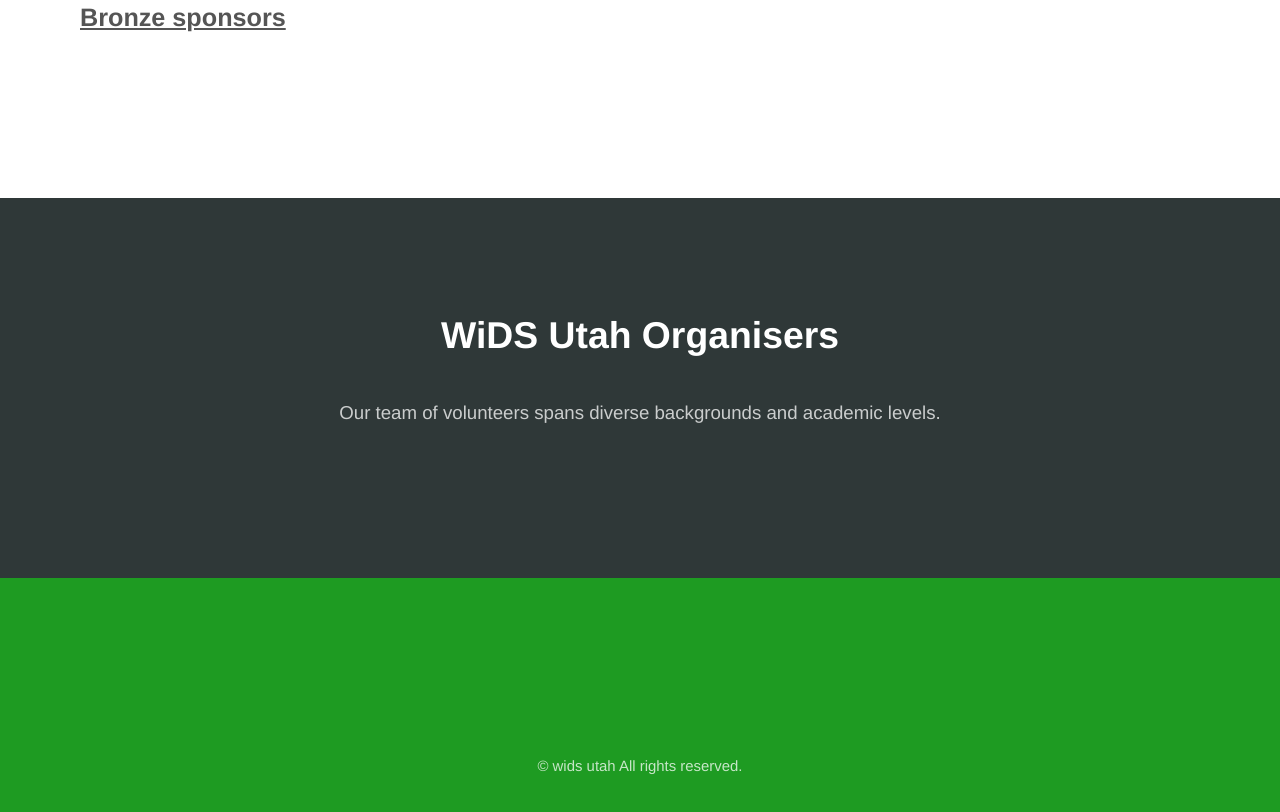
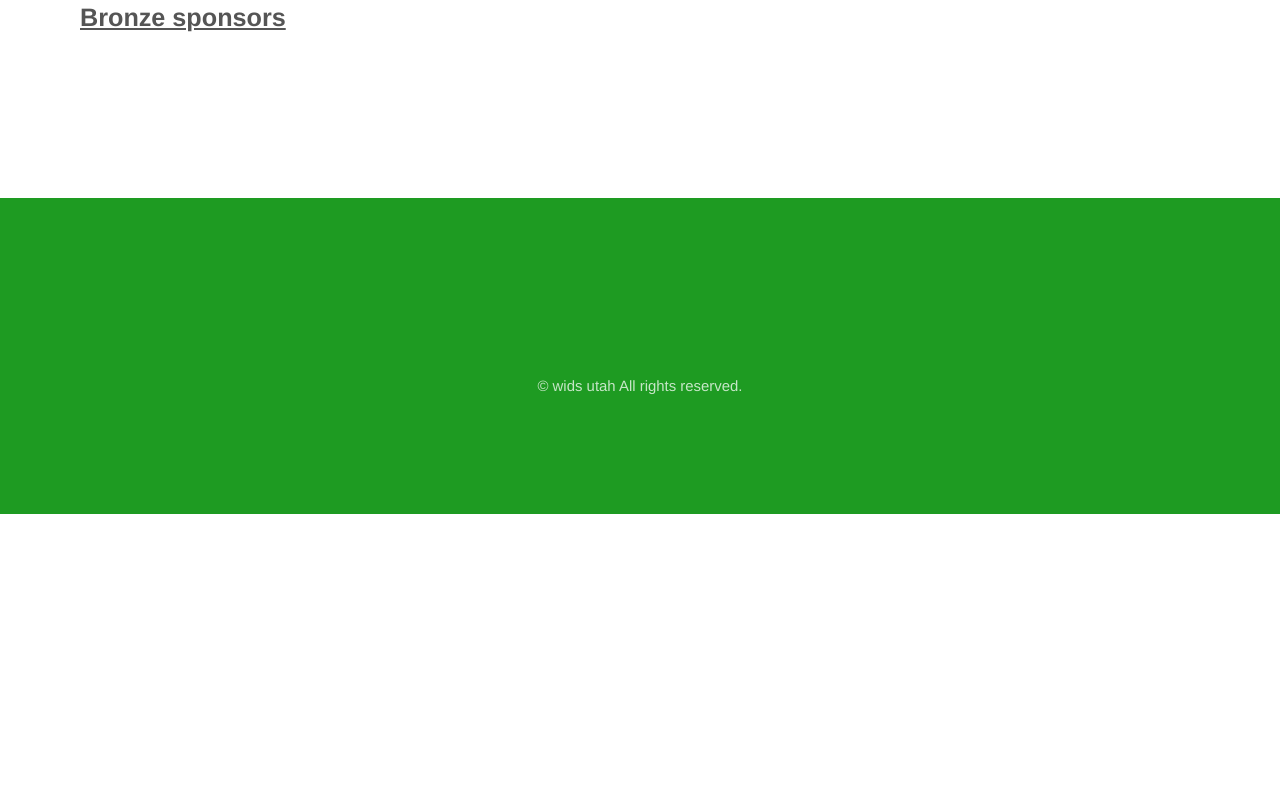
Before and after one commit to sarasdsutah/WiDSUTAH, a plain HTML site: page index.html in a window 1280 px wide. Shown: the part 2363-3175 px from the top of the page. After the commit the page ends 2877 px from the top, so only its background shows below. Drawn offline with Linux system fonts and the light colour scheme.

Commit message:
delete the team info in the index page

```diff
--- a/index.html
+++ b/index.html
@@ -137,45 +137,7 @@
 				</div>
 			</section>
 
-			<section class="main style0" id="organisers">
-				<div class="container">
-					<div class="container2  gtr-150"><h2><font color="white">WiDS Utah Organisers</font></h2>
-					<p>Our team of volunteers spans diverse backgrounds and academic levels.</p></div>
-					<div class="row   gtr-150">
-						<!--
-						<div class="col-2 col-12-medium">
-								<a href="https://bplank.github.io/" class="image fit"><img src="./photos/barbara_300.jpg" alt="Barbara Plank">Barbara Plank <br>(main organiser)</a>
-							</div>
-							<div class="col-2 col-12-medium">
-								<a href="https://natschluter.wordpress.com/" class="image fit"><img src="./photos/natalie_300.jpg" alt="Natalie Schluter">Natalie Schluter <br> (main organiser)</a>
-							</div>
-							<div class="col-2 col-12-medium">
-								<a href="https://www.linkedin.com/in/maria-barrett-6541254/?originalSubdomain=dk" class="image fit"><img src="./WiDS UTAH_files/maria_300.jpg" alt="Maria Barrett">Maria Barrett </a>
-							</div>
-						<div class="col-2 col-12-medium">
-										<a href="http://www.cs.ust.hk/~mbeloucif/" class="image fit"><img src="./photos/meriem_300.jpg" alt="Meriem Beloucif">Meriem Beloucif</a>
-									</div>
-									<div class="col-2 col-12-medium">
-									<a href="https://www.linkedin.com/in/mille-nielsen-90aa0291/" class="image fit"><img src="./photos/mille_300.jpg" alt="Mille Nielsen">Mille Nielsen</a>
-								</div>
-						<div class="col-2 col-12-medium">
-								<a href="http://www.pinartozun.com/" class="image fit"><img src="./photos/pinar_300.jpg" alt="Pınar Tözün">Pınar Tözün</a>
-							</div>
-						<div class="col-2 col-12-medium">
-								<a href="http://wids.dk/#" class="image fit"><img src="./photos/mareike_300.jpg" alt="Mareike Hartmann">Mareike Hartmann</a>
-							</div>
-								<div class="col-2 col-12-medium"><a href="https://anavaleriagonzalez.github.io/" class="image fit"><img src="./photos/ana_300.jpg" alt="Ana Valeria Gonzalez">Ana Valeria Gonzalez</a></div>
-								<div class="col-2 col-12-medium"><a href="https://sigridk.github.io/" class="image fit"><img src="./photos/sigrid_300.jpg" alt="Sigrid Klerke">Sigrid Klerke</a></div>
-						<div class="col-2 col-12-medium"><a href="https://www.linkedin.com/in/oph%C3%A9lie-lacroix-0a127498/?originalSubdomain=dk" class="image fit"><img src="./photos/ophelie_300.jpg" alt="Ophélie Lacroix">Ophélie Lacroix</a></div>
-								<div class="col-2 col-12-medium"><a href="https://www.linkedin.com/in/sanne-nygaard-a01717/?originalSubdomain=dk" class="image fit"><img src="./photos/sanne_300.jpg" alt="Sanne Nygaard">Sanne Nygaard</a></div>
-						<div class="col-2 col-12-medium"><a href="https://www.linkedin.com/in/dagmara-p%C5%82o%C5%84ska-725675109/" class="image fit"><img src="./photos/Dagmara_300.jpg" alt="Dagmara Płońska">Dagmara Płońska</a></div>
-					</div>
-							</div>
-						-->
 
-
-
-		</section>
 
 		<!-- Footer -->
 		<section id="footer">
```
